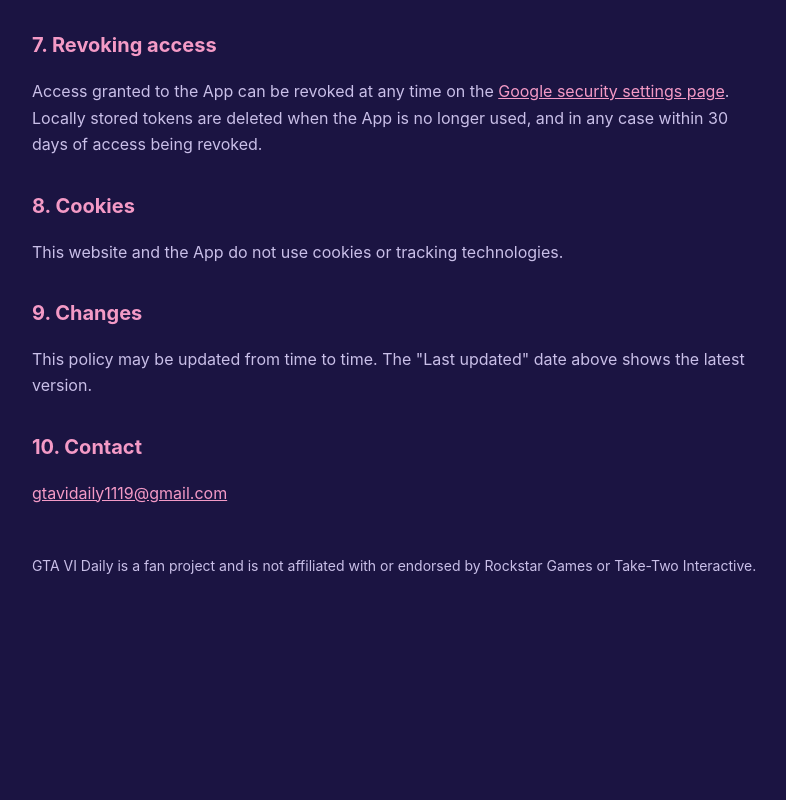
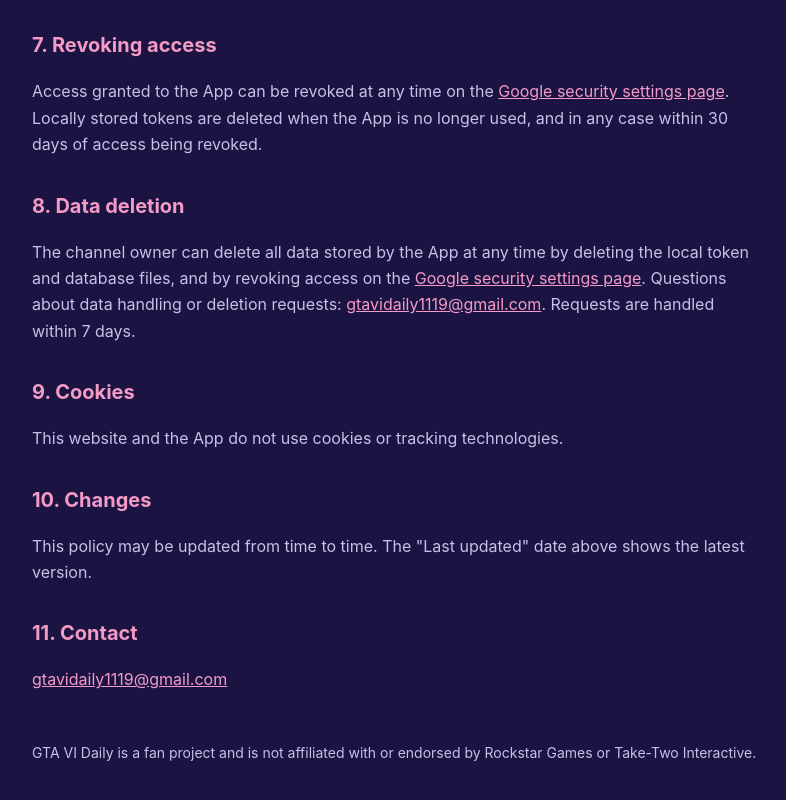
Before and after one commit to gtavidaily1119-arch/gtavidaily1119-arch.github.io, a plain HTML site: page privacy.html in a window 1280 px wide. Shown: the part 1318-2118 px from the top of the page, without its empty margins (244-1030 px from the left). Before the commit the page ends 1959 px from the top, so only its background shows below. Drawn offline with Linux system fonts and the light colour scheme.

Commit message:
Add YouTube API Services notice, data deletion section

```diff
--- a/privacy.html
+++ b/privacy.html
@@ -33,13 +33,16 @@
 <h2>7. Revoking access</h2>
 <p>Access granted to the App can be revoked at any time on the <a href="https://myaccount.google.com/permissions">Google security settings page</a>. Locally stored tokens are deleted when the App is no longer used, and in any case within 30 days of access being revoked.</p>
 
-<h2>8. Cookies</h2>
+<h2>8. Data deletion</h2>
+<p>The channel owner can delete all data stored by the App at any time by deleting the local token and database files, and by revoking access on the <a href="https://myaccount.google.com/permissions">Google security settings page</a>. Questions about data handling or deletion requests: <a href="mailto:gtavidaily1119@gmail.com">gtavidaily1119@gmail.com</a>. Requests are handled within 7 days.</p>
+
+<h2>9. Cookies</h2>
 <p>This website and the App do not use cookies or tracking technologies.</p>
 
-<h2>9. Changes</h2>
+<h2>10. Changes</h2>
 <p>This policy may be updated from time to time. The "Last updated" date above shows the latest version.</p>
 
-<h2>10. Contact</h2>
+<h2>11. Contact</h2>
 <p><a href="mailto:gtavidaily1119@gmail.com">gtavidaily1119@gmail.com</a></p>
 
 <footer>GTA VI Daily is a fan project and is not affiliated with or endorsed by Rockstar Games or Take-Two Interactive.</footer>
```
Also changed, not shown: index.html (+6 -1 lines).
